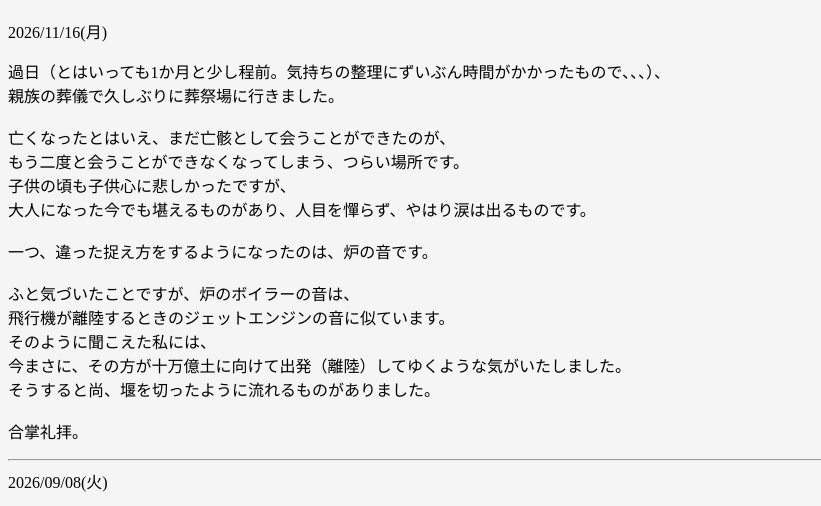
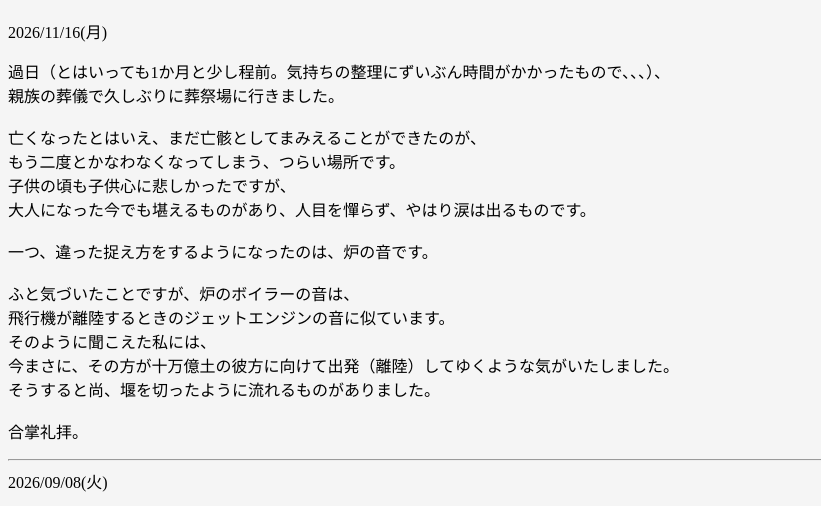
Before and after one commit to nostalgic-carrel/nostalgic-carrel.github.io, a plain HTML site: page diary.html in a window 1280 px wide. Shown: the part 215-721 px from the top of the page, without its empty margins (0-821 px from the left). Drawn offline with Linux system fonts and the light colour scheme.

Commit message:
Update diary.html

```diff
--- a/diary.html
+++ b/diary.html
@@ -18,15 +18,15 @@ This website is written in Japanese.<br>
 <p>
 過日（とはいっても1か月と少し程前。気持ちの整理にずいぶん時間がかかったもので、、、）、<br>
 親族の葬儀で久しぶりに葬祭場に行きました。<br><br>
-亡くなったとはいえ、まだ亡骸として会うことができたのが、<br>
-もう二度と会うことができなくなってしまう、つらい場所です。<br>
+亡くなったとはいえ、まだ亡骸としてまみえることができたのが、<br>
+もう二度とかなわなくなってしまう、つらい場所です。<br>
 子供の頃も子供心に悲しかったですが、<br>
 大人になった今でも堪えるものがあり、人目を憚らず、やはり涙は出るものです。<br><br>
 一つ、違った捉え方をするようになったのは、炉の音です。<br><br>
 ふと気づいたことですが、炉のボイラーの音は、<br>
 飛行機が離陸するときのジェットエンジンの音に似ています。<br>
 そのように聞こえた私には、<br>
-今まさに、その方が十万億土に向けて出発（離陸）してゆくような気がいたしました。<br>
+今まさに、その方が十万億土の彼方に向けて出発（離陸）してゆくような気がいたしました。<br>
 そうすると尚、堰を切ったように流れるものがありました。<br><br>
 合掌礼拝。
 </p>
```
